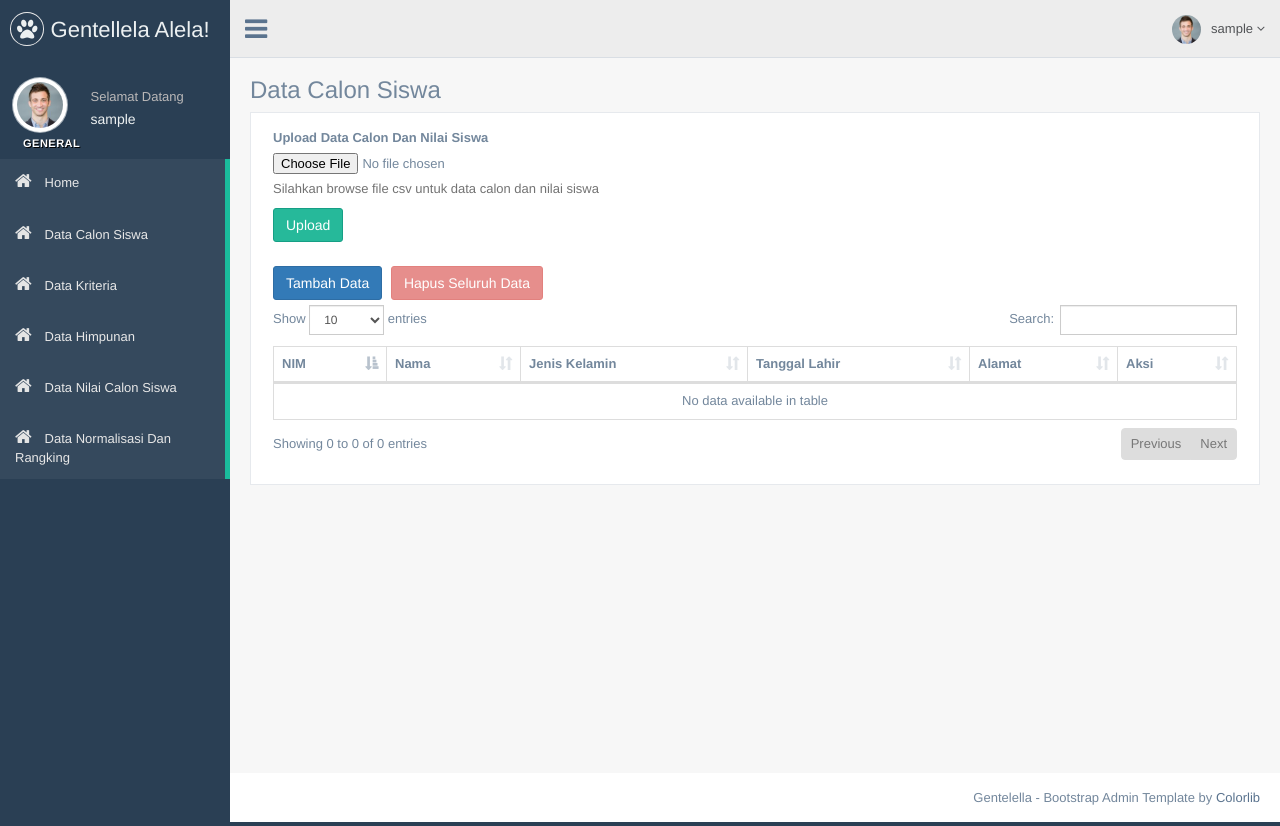
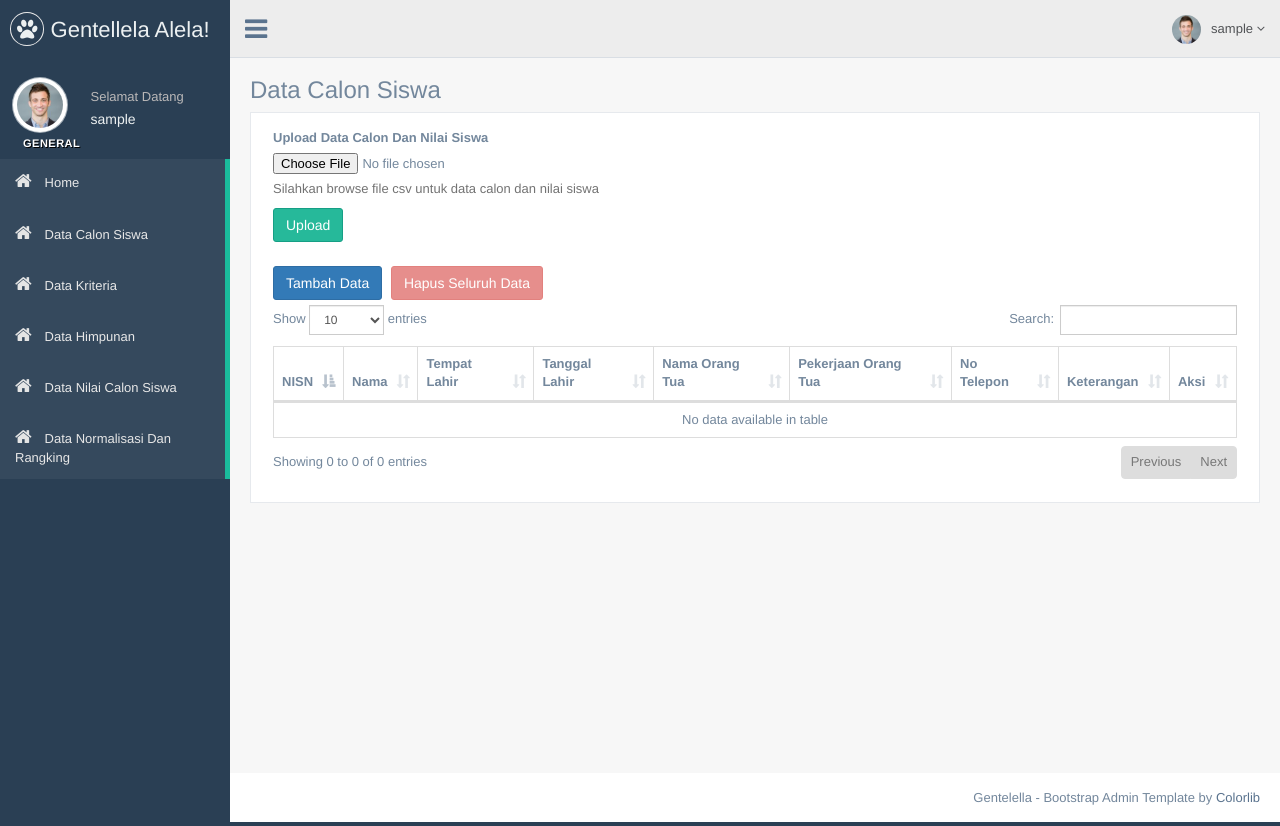
Before and after one commit to RizkiMufrizal/SPK-SAW, a CodeIgniter app: page /SPK-SAW/index.php/admin/CalonSiswaController in a window 1280 px wide. Run offline with CodeIgniter, Linux system fonts and the light colour scheme; a user stored in the database is signed in; data that the repository does not hold is empty.

Commit message:
update calon siswa view

```diff
--- a/application/views/admin/CalonSiswaView.php
+++ b/application/views/admin/CalonSiswaView.php
@@ -63,27 +63,33 @@
                                         <table id="calonsiswa" class="table table-bordered">
                                             <thead>
                                                 <tr>
-                                                    <th>NIM</th>
+                                                    <th>NISN</th>
                                                     <th>Nama</th>
-                                                    <th>Jenis Kelamin</th>
+                                                    <th>Tempat Lahir</th>
                                                     <th>Tanggal Lahir</th>
-                                                    <th>Alamat</th>
+                                                    <th>Nama Orang Tua</th>
+                                                    <th>Pekerjaan Orang Tua</th>
+                                                    <th>No Telepon</th>
+                                                    <th>Keterangan</th>
                                                     <th>Aksi</th>
                                                 </tr>
                                             </thead>
                                             <tbody>
                                                 <?php foreach ($calon_siswa as $s) { ?>
                                                     <tr>
-                                                        <td><?php echo $s->nim; ?></td>
+                                                        <td><?php echo $s->nisn; ?></td>
                                                         <td><?php echo $s->nama; ?></td>
-                                                        <td><?php echo $s->jenis_kelamin; ?></td>
+                                                        <td><?php echo $s->tempat_lahir; ?></td>
                                                         <td><?php echo $s->tanggal_lahir; ?></td>
-                                                        <td><?php echo $s->alamat; ?></td>
+                                                        <td><?php echo $s->nama_orang_tua; ?></td>
+                                                        <td><?php echo $s->pekerjaan_orang_tua; ?></td>
+                                                        <td><?php echo $s->no_telepon; ?></td>
+                                                        <td><?php echo $s->keterangan; ?></td>
                                                         <td class="text-center">
                                                             <?php if ($s->status) { ?>
                                                                 <button class="btn btn-success" disabled>Tambah Nilai</button>
                                                             <?php } else { ?>
-                                                                <a href="<?php echo base_url(); ?>index.php/admin/CalonSiswaController/ambilCalonSiswaDanNilaiBerdasarkanNim/<?php echo $s->nim; ?>">
+                                                                <a href="<?php echo base_url(); ?>index.php/admin/CalonSiswaController/ambilCalonSiswaDanNilaiBerdasarkanNisn/<?php echo $s->nisn; ?>">
                                                                     <button class="btn btn-success">Tambah Nilai</button>
                                                                 </a>
                                                             <?php } ?>
@@ -120,24 +126,36 @@
                     <div class="modal-body">
                         <form action="<?php echo base_url(); ?>index.php/admin/CalonSiswaController/tambahCalonSiswa" method="post">
                             <div class="form-group">
-                                <label>NIM</label>
-                                <input type="text" name="nim" class="form-control" placeholder="Masukkan NIM Anda">
+                                <label>NISN</label>
+                                <input type="text" name="nisn" class="form-control" placeholder="Masukkan NISN Anda">
                             </div>
                             <div class="form-group">
                                 <label>Nama</label>
                                 <input type="text" name="nama" class="form-control" placeholder="Masukkan Nama Anda">
                             </div>
                             <div class="form-group">
-                                <label>Jenis Kelamin</label>
-                                <input type="text" name="jenis_kelamin" class="form-control" placeholder="Masukkan Jenis Kelamin Anda">
+                                <label>Tempat Lahir</label>
+                                <input type="text" name="tempat_lahir" class="form-control" placeholder="Masukkan Tempat Lahir Anda">
                             </div>
                             <div class="form-group">
                                 <label>Tanggal Lahir</label>
                                 <input type="date" name="tanggal_lahir" class="form-control" placeholder="Masukkan Tanggal Lahir Anda">
                             </div>
                             <div class="form-group">
-                                <label>Alamat</label>
-                                <textarea name="alamat" class="form-control" placeholder="Masukkan Alamat Anda"></textarea>
+                                <label>Nama Orang Tua</label>
+                                <input type="text" name="nama_orang_tua" class="form-control" placeholder="Masukkan Nama Orang Tua Anda">
+                            </div>
+                            <div class="form-group">
+                                <label>Pekerjaan Orang Tua</label>
+                                <input type="text" name="pekerjaan_orang_tua" class="form-control" placeholder="Masukkan Pekerjaan Orang Tua Anda">
+                            </div>
+                            <div class="form-group">
+                                <label>No Telepon</label>
+                                <input type="text" name="no_telepon" class="form-control" placeholder="Masukkan No Telepon Anda">
+                            </div>
+                            <div class="form-group">
+                                <label>Keterangan</label>
+                                <input type="text" name="keterangan" class="form-control" placeholder="Masukkan Keterangan Anda">
                             </div>
 
                             <button type="submit" class="btn btn-primary">Simpan</button>
```
